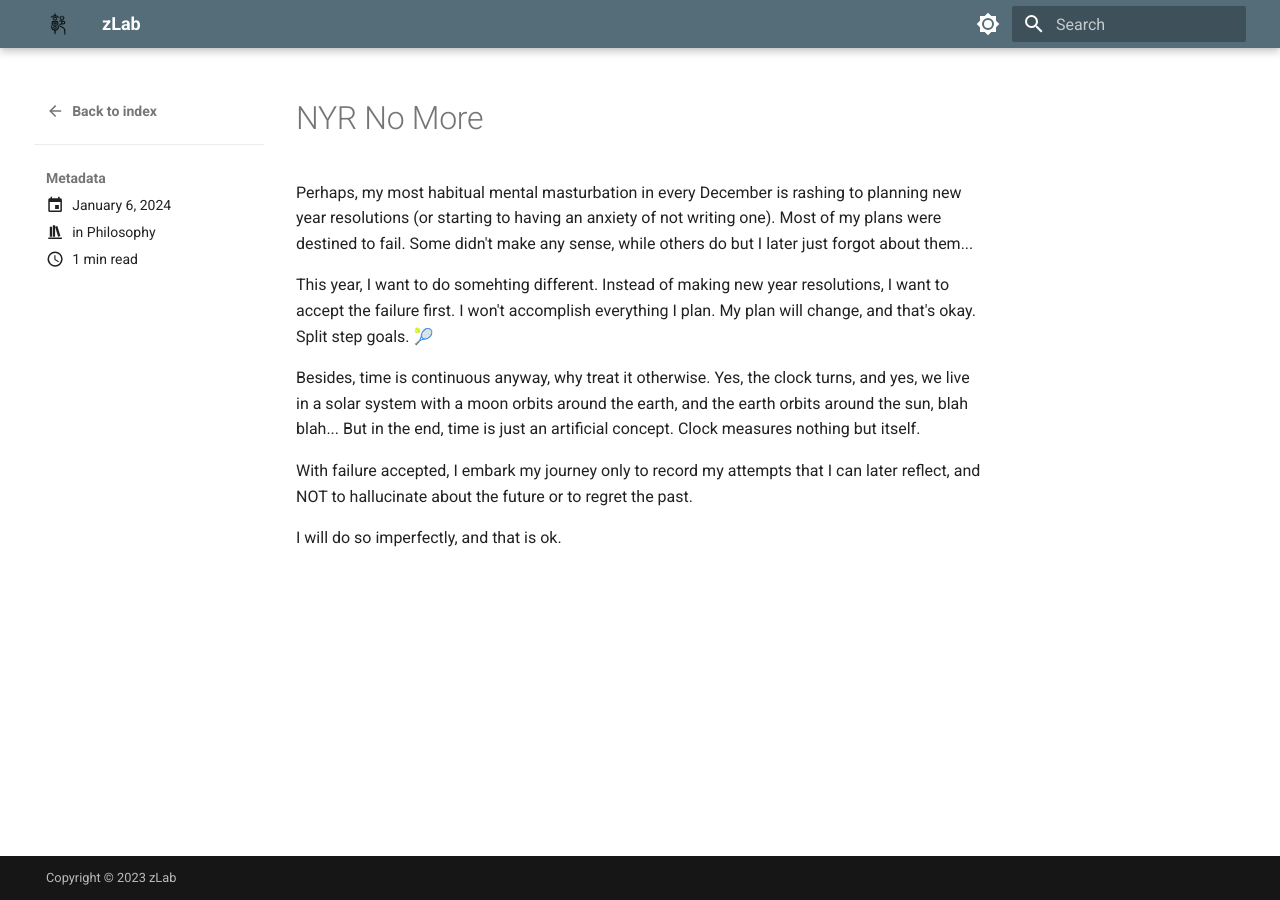
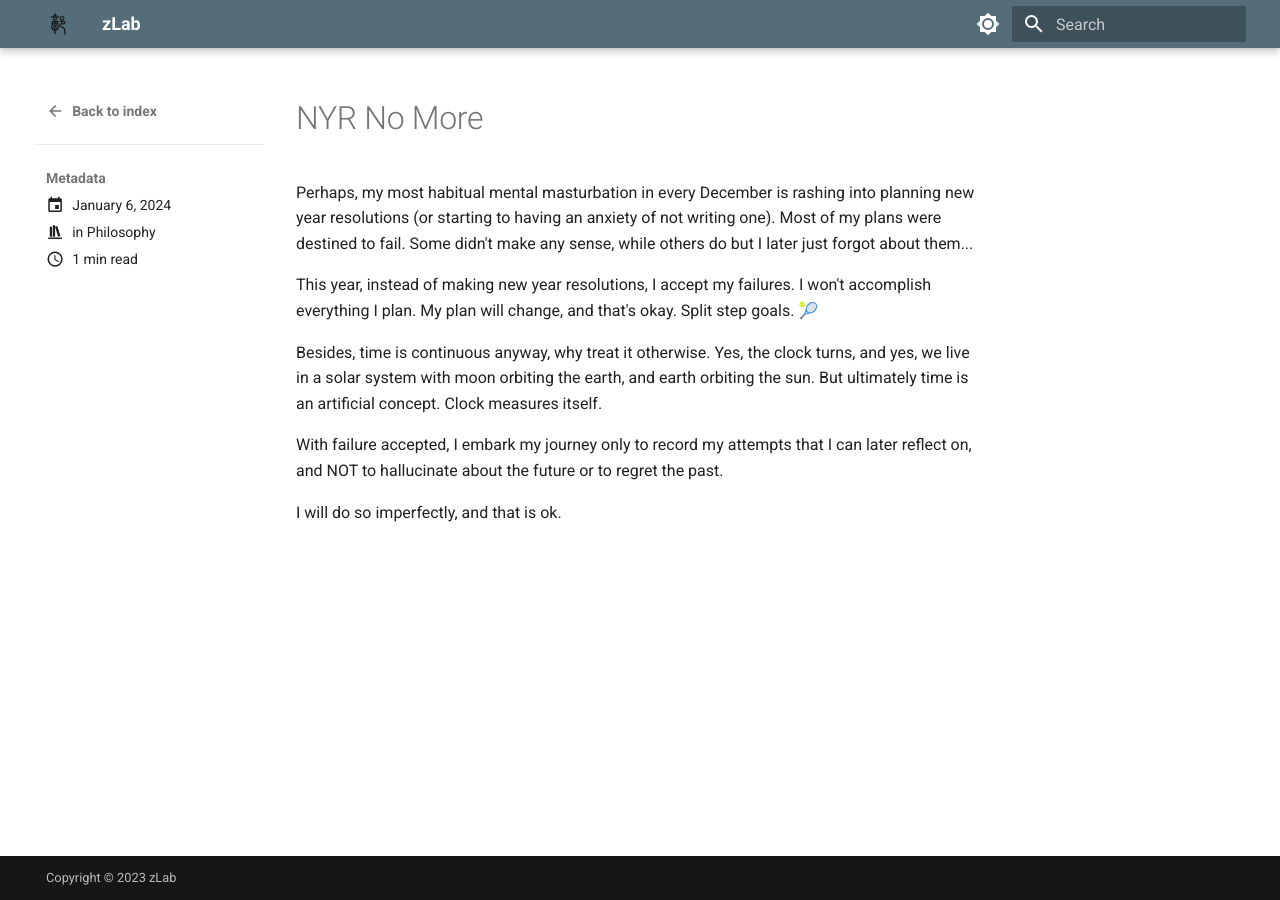
Before and after one commit to btc-z/btc-z.github.io, an MkDocs documentation site: the page built from docs/posts/personal_finance.md, in a window 1280 px wide. Built offline with MkDocs 1.6.1 and Material for MkDocs 9.7.7, drawn with Linux system fonts in a browser that asks for light colours.

Commit message:
finish post 1

```diff
--- a/docs/posts/personal_finance.md
+++ b/docs/posts/personal_finance.md
@@ -8,12 +8,12 @@ categories:
 
 # NYR No More
 
-Perhaps, my most habitual mental masturbation in every December is rashing to planning new year resolutions (or starting to having an anxiety of not writing one). Most of my plans were destined to fail. Some didn't make any sense, while others do but I later just forgot about them...
+Perhaps, my most habitual mental masturbation in every December is rashing into planning new year resolutions (or starting to having an anxiety of not writing one). Most of my plans were destined to fail. Some didn't make any sense, while others do but I later just forgot about them...
 
-This year, I want to do somehting different. Instead of making new year resolutions, I want to accept the failure first. I won't accomplish everything I plan. My plan will change, and that's okay. Split step goals. 🎾
+This year, instead of making new year resolutions, I accept my failures. I won't accomplish everything I plan. My plan will change, and that's okay. Split step goals. 🎾
 
-Besides, time is continuous anyway, why treat it otherwise. Yes, the clock turns, and yes, we live in a solar system with a moon orbits around the earth, and the earth orbits around the sun, blah blah... But in the end, time is just an artificial concept. Clock measures nothing but itself.
+Besides, time is continuous anyway, why treat it otherwise. Yes, the clock turns, and yes, we live in a solar system with moon orbiting the earth, and earth orbiting the sun. But ultimately time is an artificial concept. Clock measures itself.
 
-With failure accepted, I embark my journey only to record my attempts that I can later reflect, and NOT to hallucinate about the future or to regret the past.
+With failure accepted, I embark my journey only to record my attempts that I can later reflect on, and NOT to hallucinate about the future or to regret the past.
 
 I will do so imperfectly, and that is ok.
```
